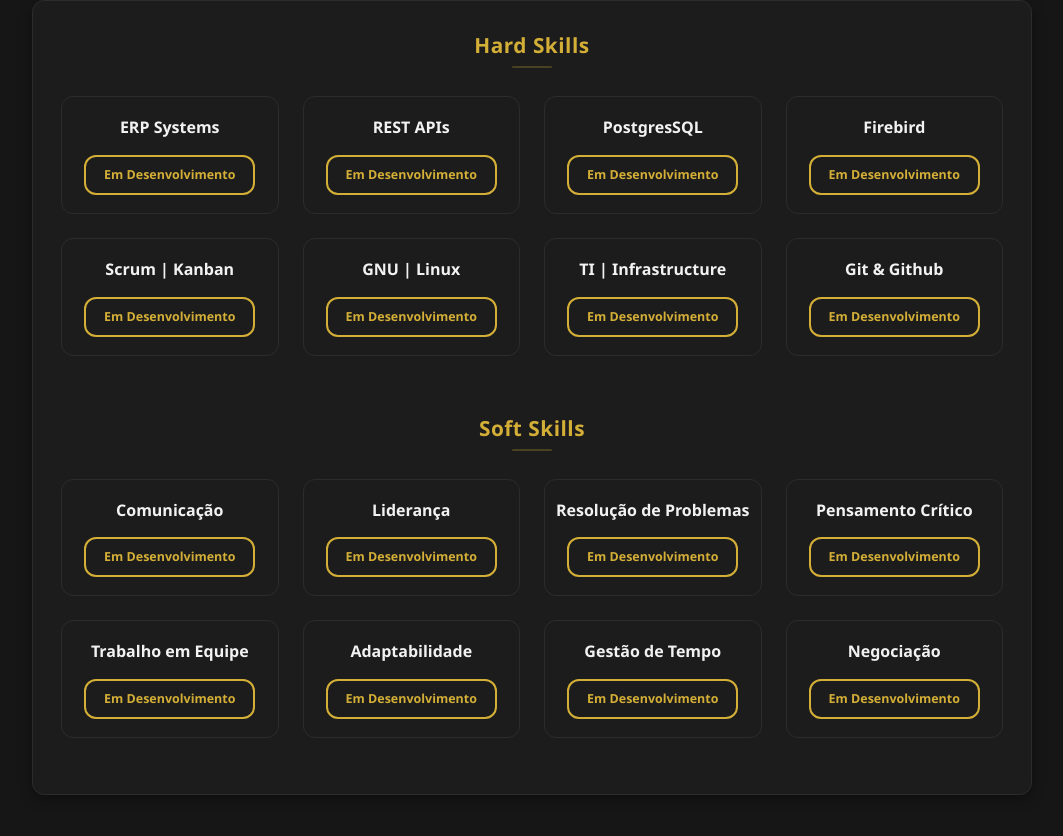
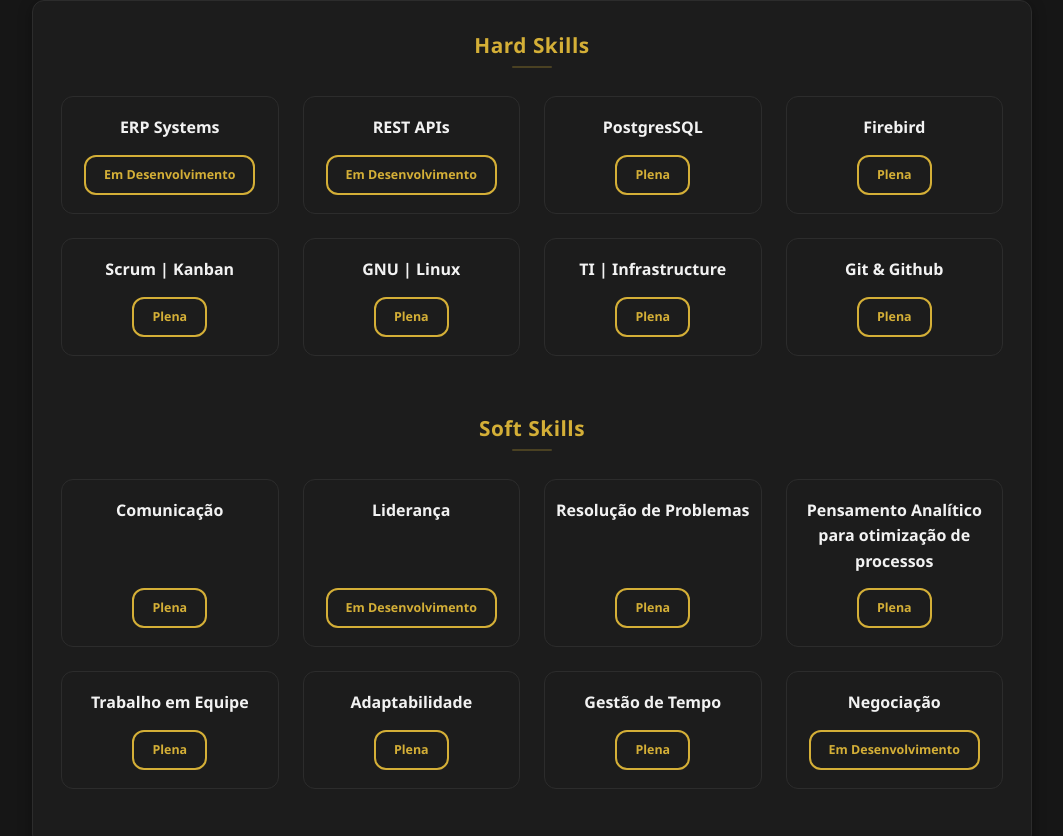
Before and after one commit to GabrielVicente12/Portifolio-GabrielVicente, a plain HTML site: page index.html in a window 1280 px wide. Shown: the part 1403-2239 px from the top of the page, without its empty margins (108-1171 px from the left). Drawn offline with nearby package versions, Linux system fonts and the light colour scheme.

Commit message:
Change skill status from 'Em Desenvolvimento' to 'Plena'

```diff
--- a/index.html
+++ b/index.html
@@ -310,42 +310,42 @@ iniciando na carreira de tecnologia montar seu próprio portifólio-->
                     <div class="col-6 col-md-3 mb-4">
                         <div class="card-tecnologia h-100">
                             <p>PostgresSQL</p>
-                           <span class="btn-personalizado btn-contorno btn-pequeno status-skill">Em Desenvolvimento</span>
+                           <span class="btn-personalizado btn-contorno btn-pequeno status-skill">Plena</span>
                         </div>
                     </div>
 
                     <div class="col-6 col-md-3 mb-4">
                         <div class="card-tecnologia h-100">
                             <p>Firebird</p>
-                           <span class="btn-personalizado btn-contorno btn-pequeno status-skill">Em Desenvolvimento</span>
+                           <span class="btn-personalizado btn-contorno btn-pequeno status-skill">Plena</span>
                         </div>
                     </div>
 
                     <div class="col-6 col-md-3 mb-4">
                         <div class="card-tecnologia h-100">
                             <p>Scrum | Kanban</p>
-                            <span class="btn-personalizado btn-contorno btn-pequeno status-skill">Em Desenvolvimento</span>
+                            <span class="btn-personalizado btn-contorno btn-pequeno status-skill">Plena</span>
                         </div>
                     </div>
 
                     <div class="col-6 col-md-3 mb-4">
                         <div class="card-tecnologia h-100">
                             <p>GNU | Linux</p>
-                            <span class="btn-personalizado btn-contorno btn-pequeno status-skill">Em Desenvolvimento</span>
+                            <span class="btn-personalizado btn-contorno btn-pequeno status-skill">Plena</span>
                         </div>
                     </div>
 
                     <div class="col-6 col-md-3 mb-4">
                         <div class="card-tecnologia h-100">
                             <p>TI | Infrastructure</p>
-                            <span class="btn-personalizado btn-contorno btn-pequeno status-skill">Em Desenvolvimento</span>
+                            <span class="btn-personalizado btn-contorno btn-pequeno status-skill">Plena</span>
                         </div>
                     </div>
 
                     <div class="col-6 col-md-3 mb-4">
                         <div class="card-tecnologia h-100">
                             <p>Git & Github</p>
-                           <span class="btn-personalizado btn-contorno btn-pequeno status-skill">Em Desenvolvimento</span>
+                           <span class="btn-personalizado btn-contorno btn-pequeno status-skill">Plena</span>
                         </div>
                     </div>
 
@@ -373,7 +373,7 @@ iniciando na carreira de tecnologia montar seu próprio portifólio-->
                     <div class="col-6 col-md-3 mb-4">
                         <div class="card-tecnologia h-100">
                             <p>Comunicação</p>
-                            <span class="btn-personalizado btn-contorno btn-pequeno status-skill">Em Desenvolvimento</span>
+                            <span class="btn-personalizado btn-contorno btn-pequeno status-skill">Plena</span>
                         </div>
                     </div>
 
@@ -387,35 +387,35 @@ iniciando na carreira de tecnologia montar seu próprio portifólio-->
                     <div class="col-6 col-md-3 mb-4">
                         <div class="card-tecnologia h-100">
                             <p>Resolução de Problemas</p>
-                           <span class="btn-personalizado btn-contorno btn-pequeno status-skill">Em Desenvolvimento</span>
+                           <span class="btn-personalizado btn-contorno btn-pequeno status-skill">Plena</span>
                         </div>
                     </div>
 
                     <div class="col-6 col-md-3 mb-4">
                         <div class="card-tecnologia h-100">
-                            <p>Pensamento Crítico</p>
-                           <span class="btn-personalizado btn-contorno btn-pequeno status-skill">Em Desenvolvimento</span>
+                            <p>Pensamento Analítico para otimização de processos</p>
+                           <span class="btn-personalizado btn-contorno btn-pequeno status-skill">Plena</span>
                         </div>
                     </div>
 
                     <div class="col-6 col-md-3 mb-4">
                         <div class="card-tecnologia h-100">
                             <p>Trabalho em Equipe</p>
-                           <span class="btn-personalizado btn-contorno btn-pequeno status-skill">Em Desenvolvimento</span>
+                           <span class="btn-personalizado btn-contorno btn-pequeno status-skill">Plena</span>
                         </div>
                     </div>
 
                     <div class="col-6 col-md-3 mb-4">
                         <div class="card-tecnologia h-100">
                             <p>Adaptabilidade</p>
-                            <span class="btn-personalizado btn-contorno btn-pequeno status-skill">Em Desenvolvimento</span>
+                            <span class="btn-personalizado btn-contorno btn-pequeno status-skill">Plena</span>
                         </div>
                     </div>
 
                     <div class="col-6 col-md-3 mb-4">
                         <div class="card-tecnologia h-100">
                             <p>Gestão de Tempo</p>
-                            <span class="btn-personalizado btn-contorno btn-pequeno status-skill">Em Desenvolvimento</span>
+                            <span class="btn-personalizado btn-contorno btn-pequeno status-skill">Plena</span>
                         </div>
                     </div>
 
```
